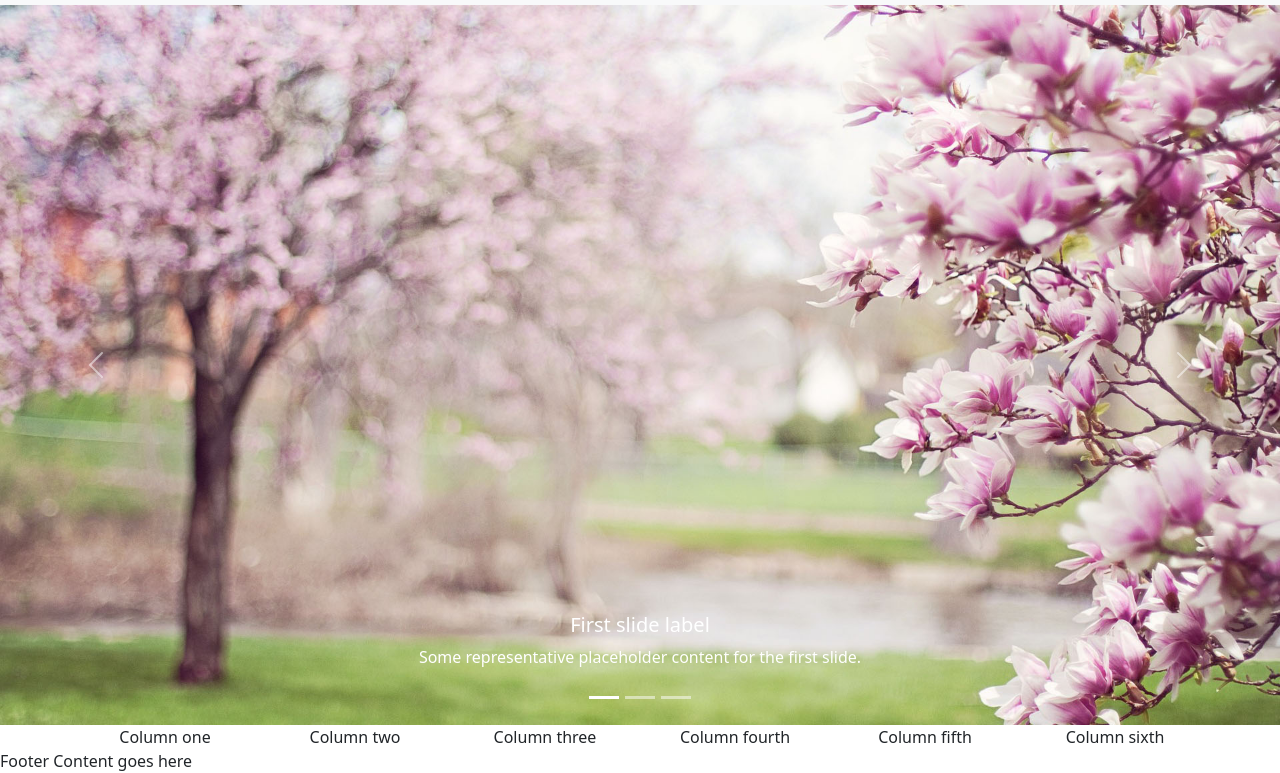
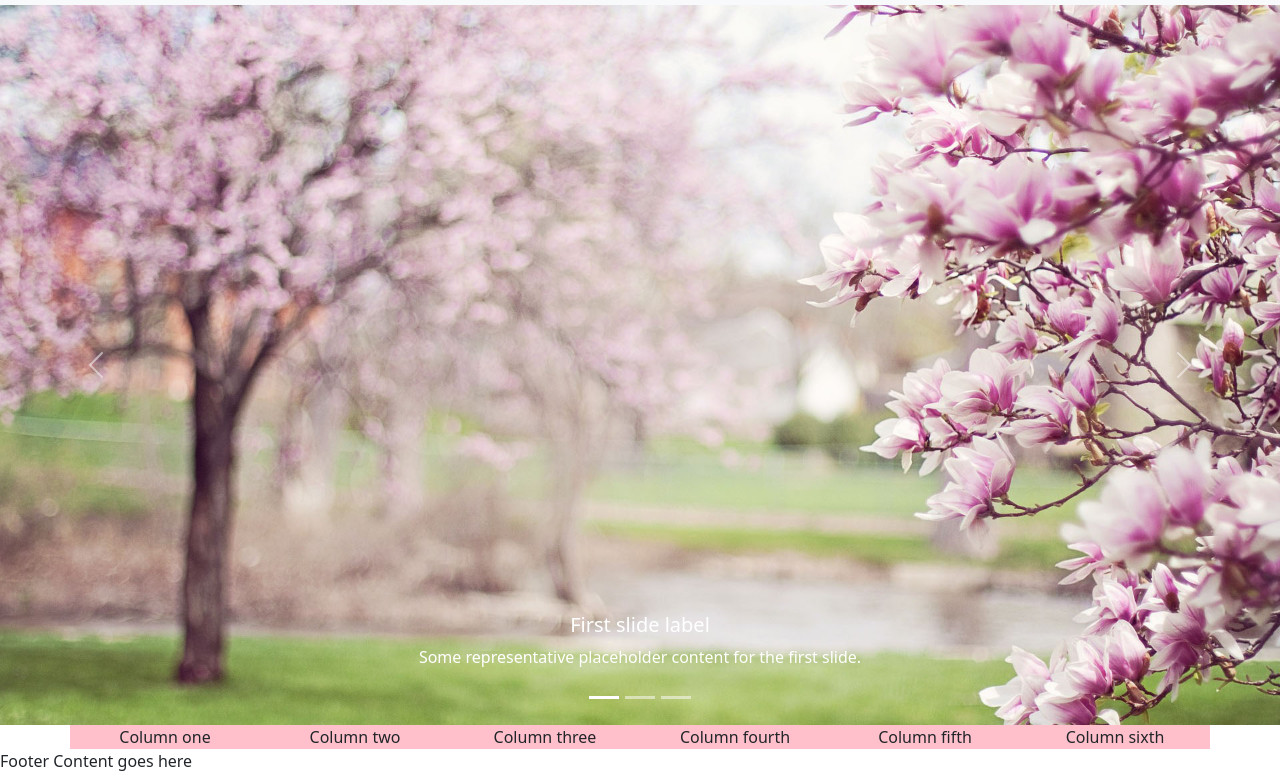
Before and after one commit to irislizeth/fall-2024, a plain HTML site: page index.html in a window 1280 px wide. Shown: the part 51-824 px from the top of the page. Drawn offline with nearby package versions, Linux system fonts and the light colour scheme.

Commit message:
updated css

```diff
--- a/css/styles.css
+++ b/css/styles.css
@@ -1,11 +1,6 @@
 @import 'global.css';
 @import 'main.css';
 
-.test-font {
-color: var(--dominantColor) !important;;
+.fa-row {
+    background-color: pink;
 }
-
-
-.test-font-2 {
-    color: var(--dominantColor) !important;;
-}
--- a/index.html
+++ b/index.html
@@ -101,7 +101,7 @@
 
 <main>
 
-  <div class="container text-center">
+  <div class="container text-center fa-row">
     <div class="row">
       <div class="col-12 col-xxs-12 col-xs-6 col-sm-6 col-md-6 col-lg-4 col-xl-2 col-xxl-2">
         Column one
```
